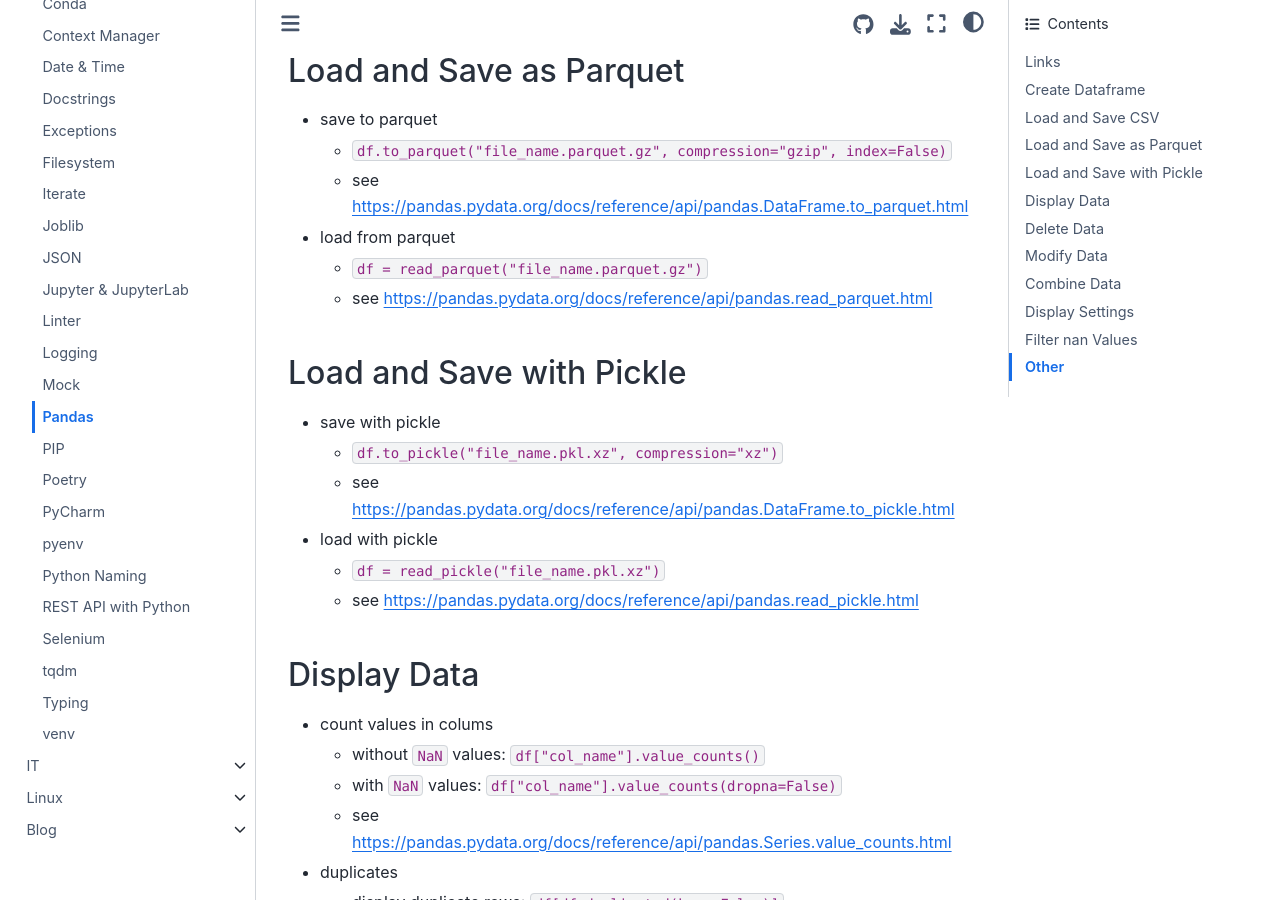
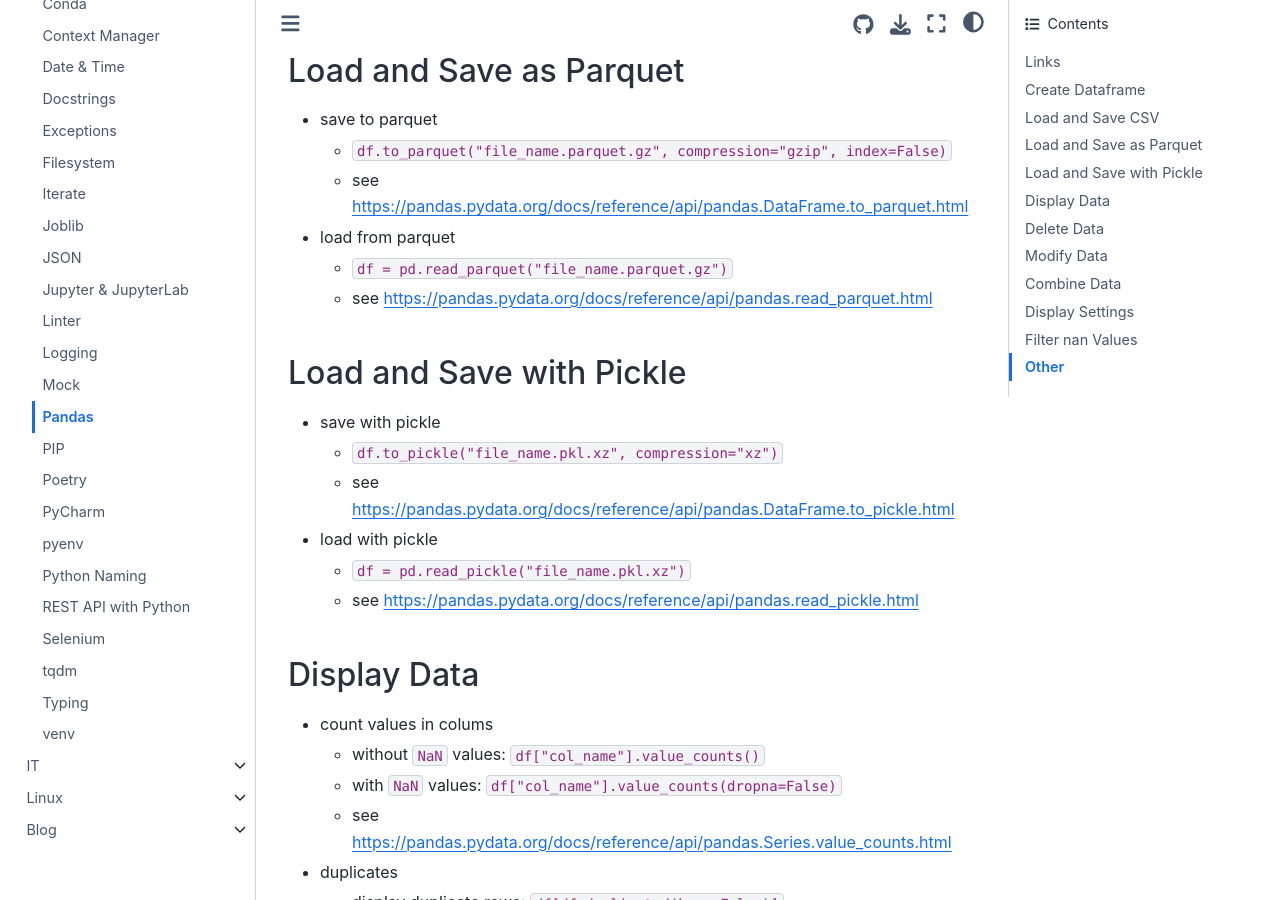
Before and after one commit to PhilipMay/PhilipMay_org, a Sphinx documentation site: the page built from source/python/pandas.md, in a window 1280 px wide and 900 px high, scrolled down 1228 px. Built offline with Sphinx 7.4.7 and the Sphinx Book theme 1.1.4, drawn with Linux system fonts in a browser that asks for light colours.

```diff
--- a/source/python/pandas.md
+++ b/source/python/pandas.md
@@ -43,7 +43,7 @@ df = pd.read_csv(
   - `df.to_parquet("file_name.parquet.gz", compression="gzip", index=False)`
   - see <https://pandas.pydata.org/docs/reference/api/pandas.DataFrame.to_parquet.html>
 - load from parquet
-  - `df = read_parquet("file_name.parquet.gz")`
+  - `df = pd.read_parquet("file_name.parquet.gz")`
   - see <https://pandas.pydata.org/docs/reference/api/pandas.read_parquet.html>
 
 ## Load and Save with Pickle
@@ -52,7 +52,7 @@ df = pd.read_csv(
   - `df.to_pickle("file_name.pkl.xz", compression="xz")`
   - see <https://pandas.pydata.org/docs/reference/api/pandas.DataFrame.to_pickle.html>
 - load with pickle
-  - `df = read_pickle("file_name.pkl.xz")`
+  - `df = pd.read_pickle("file_name.pkl.xz")`
   - see <https://pandas.pydata.org/docs/reference/api/pandas.read_pickle.html>
 
 ## Display Data
```
